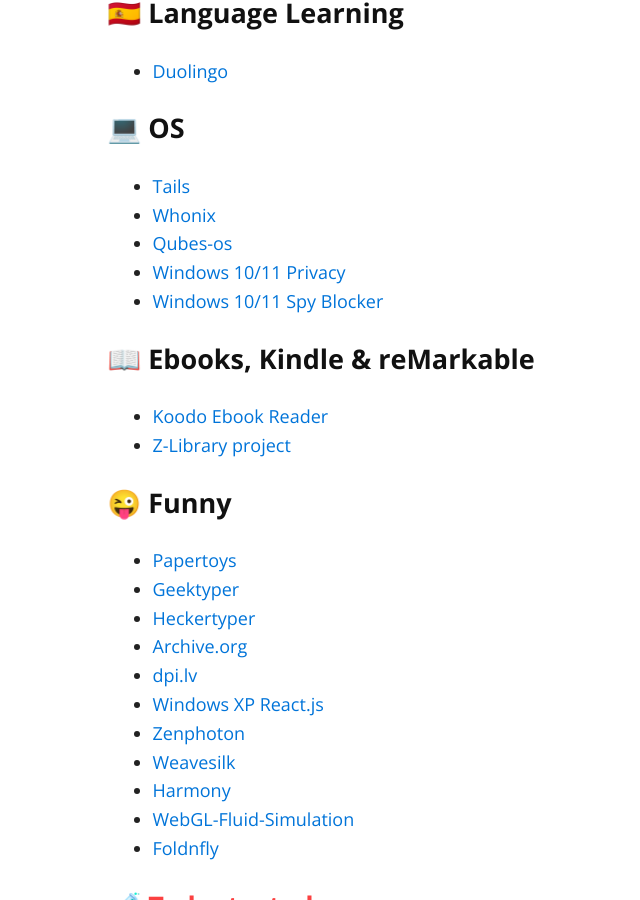
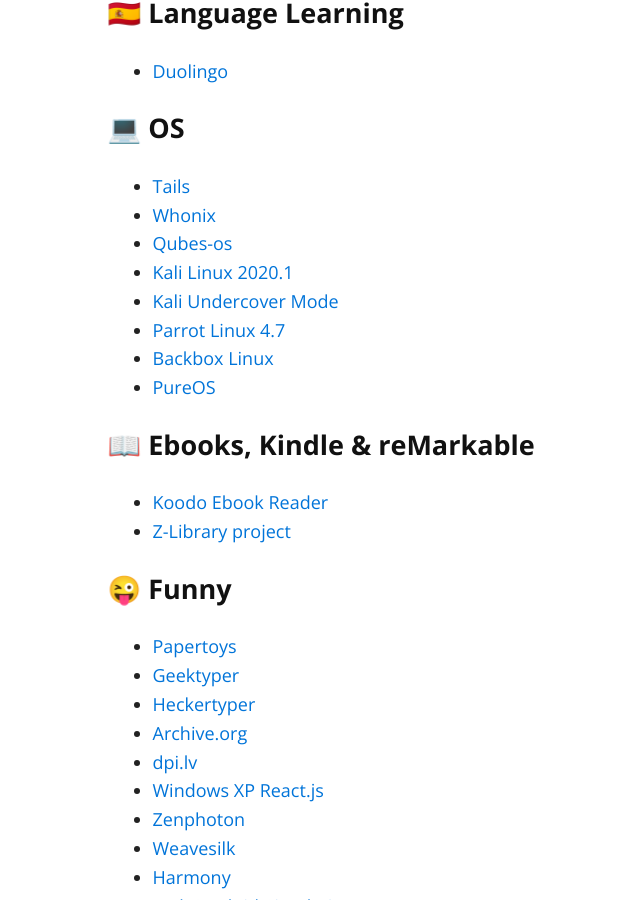
Before and after one commit to jcabeza/Awesome-Links, a Jekyll site: the page built from index.md, in a window 1280 px wide and 900 px high, scrolled down 12105 px. Shown: the whole window, without its empty margins (202-842 px from the left). Built offline with Jekyll 4.4.1, drawn with Linux system fonts in a browser that asks for light colours; nearby versions of some CDN libraries.

Commit message:
Update 💻 OS

```diff
--- a/index.md
+++ b/index.md
@@ -420,8 +420,11 @@ layout: default
 - [Tails](https://tails.boum.org)
 - [Whonix](https://www.whonix.org)
 - [Qubes-os](https://www.qubes-os.org)
-- [Windows 10/11 Privacy](https://www.oo-software.com/en/shutup10)
-- [Windows 10/11 Spy Blocker](https://crazymax.dev/WindowsSpyBlocker)
+- [Kali Linux 2020.1](https://www.kali.org/)
+- [Kali Undercover Mode](https://medium.com/@kavishbaghel/activating-the-undercover-mode-in-kali-linux-9e6f60424567)
+- [Parrot Linux 4.7](https://parrotlinux.org/)
+- [Backbox Linux](https://www.backbox.org/)
+- [PureOS](https://www.pureos.net/)
 
 #### 📖 Ebooks, Kindle & reMarkable
 
```
